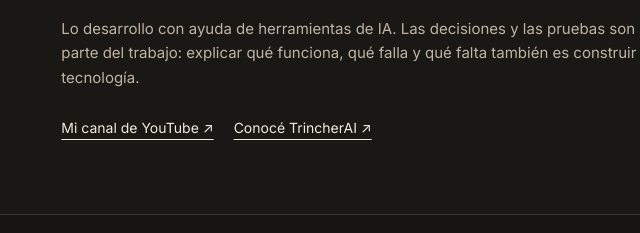
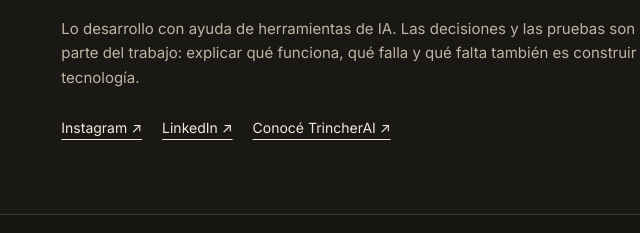
Before and after one commit to Lisandro46/retroskin-msn-icq-for-wsp, an Electron app: page web/cassette/index.html in a window 1040 px wide. Shown: the part 5057-5290 px from the top of the page, 356-996 px from the left. Drawn offline with Linux system fonts and the light colour scheme; no server answers.

Commit message:
Use Instagram and LinkedIn on Cassette author section

```diff
--- a/web/cassette/index.html
+++ b/web/cassette/index.html
@@ -104,7 +104,7 @@
       </div>
     </section>
 
-    <section class="author-section"><div class="wrap author-layout"><span class="author-monogram" aria-hidden="true">LA<span>HECHO CON CURIOSIDAD</span></span><div><span class="eyebrow">UN PROYECTO DE LISANDRO ARRIGONI</span><h2>¿Cuánto era la música<br>y cuánto era el ritual?</h2><p class="lead">Retro Cassette explora esa pregunta con software actual. Una excusa para construir, probar y recuperar una forma de escuchar.</p><p>Lo desarrollo con ayuda de herramientas de IA. Las decisiones y las pruebas son parte del trabajo: explicar qué funciona, qué falla y qué falta también es construir tecnología.</p><div class="actions"><a class="text-link" href="https://www.youtube.com/@ElUltimoHumanook" target="_blank" rel="noopener">Mi canal de YouTube ↗</a><a class="text-link" href="https://trincherai.com/">Conocé TrincherAI ↗</a></div></div></div></section>
+    <section class="author-section"><div class="wrap author-layout"><span class="author-monogram" aria-hidden="true">LA<span>HECHO CON CURIOSIDAD</span></span><div><span class="eyebrow">UN PROYECTO DE LISANDRO ARRIGONI</span><h2>¿Cuánto era la música<br>y cuánto era el ritual?</h2><p class="lead">Retro Cassette explora esa pregunta con software actual. Una excusa para construir, probar y recuperar una forma de escuchar.</p><p>Lo desarrollo con ayuda de herramientas de IA. Las decisiones y las pruebas son parte del trabajo: explicar qué funciona, qué falla y qué falta también es construir tecnología.</p><div class="actions"><a class="text-link" href="https://www.instagram.com/lisandro46" target="_blank" rel="noopener">Instagram ↗</a><a class="text-link" href="https://www.linkedin.com/in/lisandro-arrigoni" target="_blank" rel="noopener">LinkedIn ↗</a><a class="text-link" href="https://trincherai.com/">Conocé TrincherAI ↗</a></div></div></div></section>
 
     <section class="section wrap" aria-labelledby="proyectos"><span class="eyebrow">MÁS PROYECTOS, LA MISMA CURIOSIDAD</span><h2 id="proyectos">Nos vemos en otra época.</h2><div class="project-grid"><a class="project-card" href="/"><span class="mono">01 / MENSAJES</span><h3>Retro Messenger <span>↗</span></h3><p>Tu WhatsApp con la cara de MSN e ICQ. Sí, con zumbidos.</p><span class="project-action">Conocer Messenger →</span></a><a class="project-card" href="/winamp/"><span class="mono">02 / MÚSICA</span><h3>Winamp Remote <span>↗</span></h3><p>Winamp, skins y Milkdrop para escuchar tu música de hoy.</p><span class="project-action">Conocer Winamp →</span></a><div class="project-card current"><span class="mono">03 / EL RITUAL</span><h3>Retro Cassette <span>●</span></h3><p>Un estante, dos lados y una birome. Estás acá.</p><a class="project-action" href="#descargas">Descargar Cassette ↓</a></div></div></section>
   </main>
```
